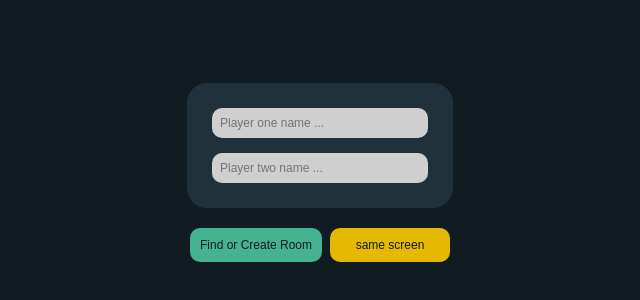
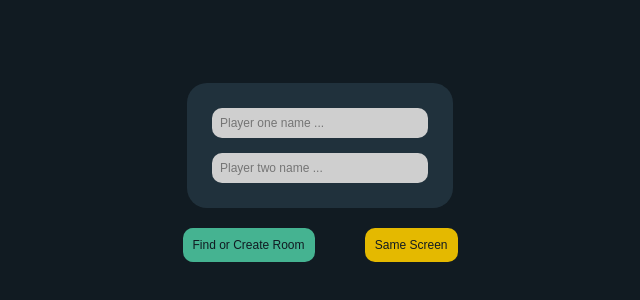
Before and after one commit to Yousef-116/xo_game, a Next.js app: page / in a window 1280 px wide. Shown: the part 228-528 px from the top of the page, without its empty margins (320-960 px from the left). Built offline with nearby package versions, Linux system fonts and the light colour scheme.

Commit message:
fix offline btn

```diff
--- a/app/globals.css
+++ b/app/globals.css
@@ -149,7 +149,7 @@ body {
   justify-content: space-between;
   align-items: center;
   text-align: center;
-  width: 260px;
+  width: 275px;
   margin-top: 20px;
 }
 
@@ -168,7 +168,7 @@ body {
 }
 
 .onscreen {
-  flex: 1;
+  /* flex: 1; */
   text-decoration: none;
   font-size: 12px;
   color: #111b22;
--- a/app/page.tsx
+++ b/app/page.tsx
@@ -123,7 +123,7 @@ export default function Login() {
           </button>
         </Suspense>
         <button className="onscreen" onClick={onScreen}>
-          same screen
+          Same Screen
         </button>
 
       </div>
```
